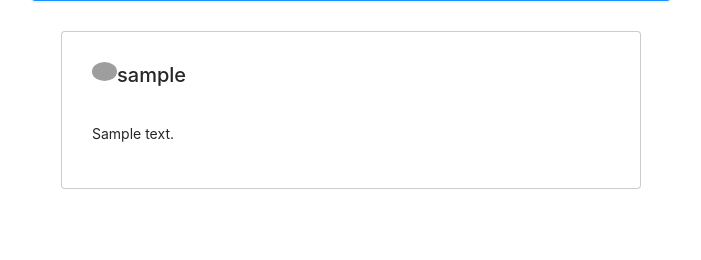
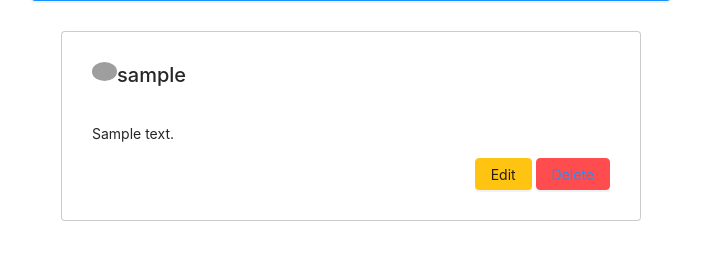
Before and after one commit to MohamedGouaouri/microblog, a Flask app: page / in a window 1280 px wide. Shown: the part 228-488 px from the top of the page, without its empty margins (289-990 px from the left). Run offline with Flask 2, Linux system fonts and the light colour scheme; a user stored in the database is signed in; tables that the repository leaves empty hold one stand-in row (values such as "Sample post"); some libraries are stand-ins or nearby versions; grey boxes are pictures that could not be loaded.

Commit message:
testing deleting post functionality

```diff
--- a/app/forms.py
+++ b/app/forms.py
@@ -52,3 +52,6 @@ class EmptyForm(FlaskForm):
 class PostForm(FlaskForm):
     post = TextAreaField('Post area', validators=[DataRequired(), Length(min=1, max=140)])
     submit = SubmitField('Submit')
+
+class DeletePostForm(FlaskForm):
+    submit = SubmitField('Submit')
--- a/app/routes.py
+++ b/app/routes.py
@@ -145,3 +145,17 @@ def unfollow(username):
 def explore():
     posts = Post.query.order_by(Post.timestamp.desc()).all()
     return render_template('index.html', title='Explore', posts=posts)
+
+
+
+# Begin of my modifications
+@app.route('/home/post/delete/<id>')
+@login_required
+def delete_post(id):
+    post = Post.query.get(id)
+    if post:
+        db.session.delete(post)
+        db.session.commit()
+        flash('Your post is deleted', 'success')
+    return redirect(url_for('home'))
+# End of my modifications
--- a/app/templates/_post.html
+++ b/app/templates/_post.html
@@ -10,4 +10,12 @@
   <p>
     {{ post.body }}
   </p>
+  {% if post.author == current_user %}
+    <div class="d-flex flex-row">
+      <div class="ml-auto">
+        <button class="btn btn-secondary">Edit</button>
+        <button class="btn btn-danger"><a href="{{ url_for('delete_post', id=post.id) }}" style="text-transform:none">Delete</a></button>
+      </div>
+    </div>
+  {% endif %}
 </div>
```
Also changed, not shown: app/app.db.
